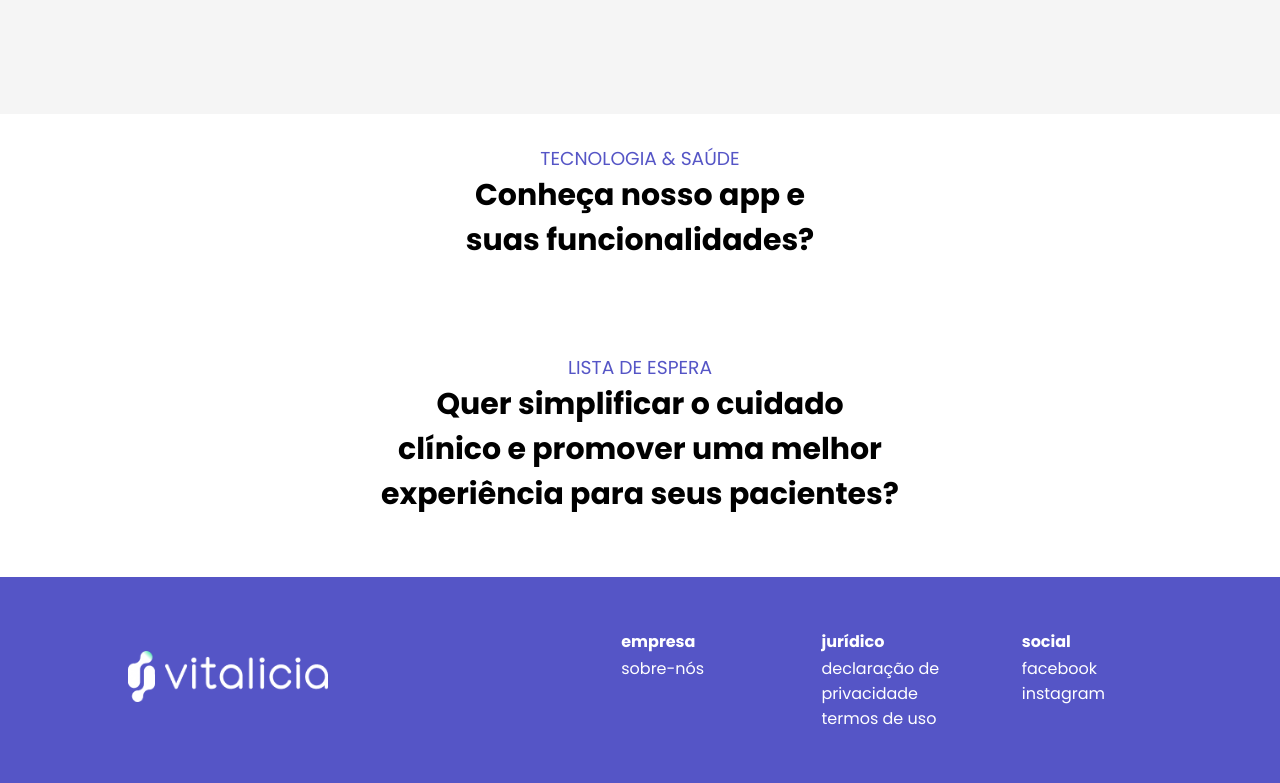
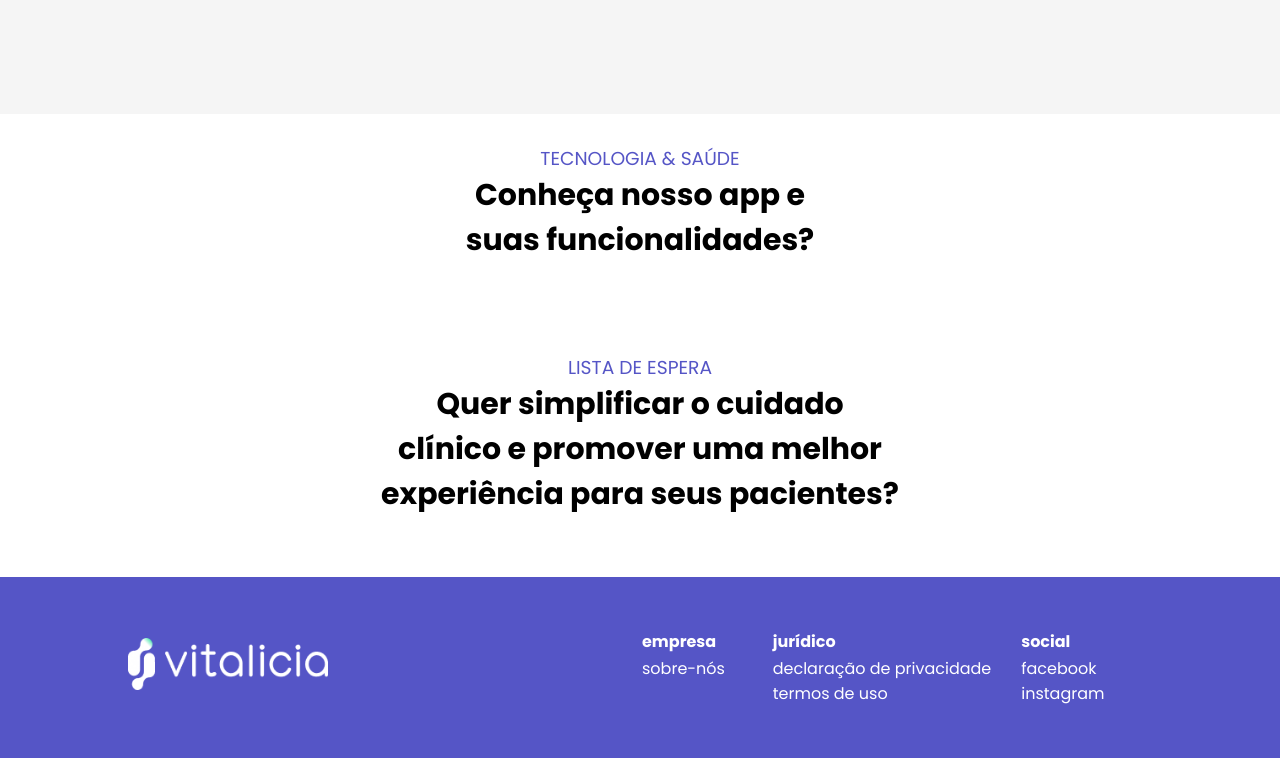
Before and after one commit to igornog/igornog.github.io, a React (Create React App) app in the folder my-app/: page / in a window 1280 px wide. Shown: the part 2436-3219 px from the top of the page. After the commit the page ends 3194 px from the top, so only its background shows below. Built offline with nearby package versions, Linux system fonts and the light colour scheme.

Commit message:
footer done

```diff
--- a/my-app/public/index.html
+++ b/my-app/public/index.html
@@ -24,6 +24,17 @@
       work correctly both with client-side routing and a non-root public URL.
       Learn how to configure a non-root public URL by running `npm run build`.
     -->
+    <link
+      rel="stylesheet"
+      type="text/css"
+      charset="UTF-8"
+      href="https://cdnjs.cloudflare.com/ajax/libs/slick-carousel/1.6.0/slick.min.css"
+    />
+    <link
+      rel="stylesheet"
+      type="text/css"
+      href="https://cdnjs.cloudflare.com/ajax/libs/slick-carousel/1.6.0/slick-theme.min.css"
+    />
     <style>
       @import url('https://fonts.googleapis.com/css2?family=Poppins:wght@400;500;700&display=swap');
     </style>
--- a/my-app/src/components/footer/footer.scss
+++ b/my-app/src/components/footer/footer.scss
@@ -1,5 +1,5 @@
 footer {
-  padding: 50px 10vw 50px;
+  padding: 50px 10vw;
   background-color: #5555C6;
   color: #fff;
   display: flex;
@@ -10,12 +10,15 @@ footer {
     width: 200px;
     height: auto;
   }
+
+  table {
+    width: 40vw;
+  }
+
   tbody, thead {
     th {
       text-align: left;
       font-weight: 700;
-      width: 33.3%;
-      padding: 0 0 0 70px;
     }
     tr {
       td{
@@ -29,7 +32,7 @@ footer {
   ul{
     li {
       list-style-type: none;
-      padding: 0 0 0 70px;
+      width: max-content;
     }
   }
 }
```
Also changed, not shown: 1 other file (tests, documents, lock files or other folders).
